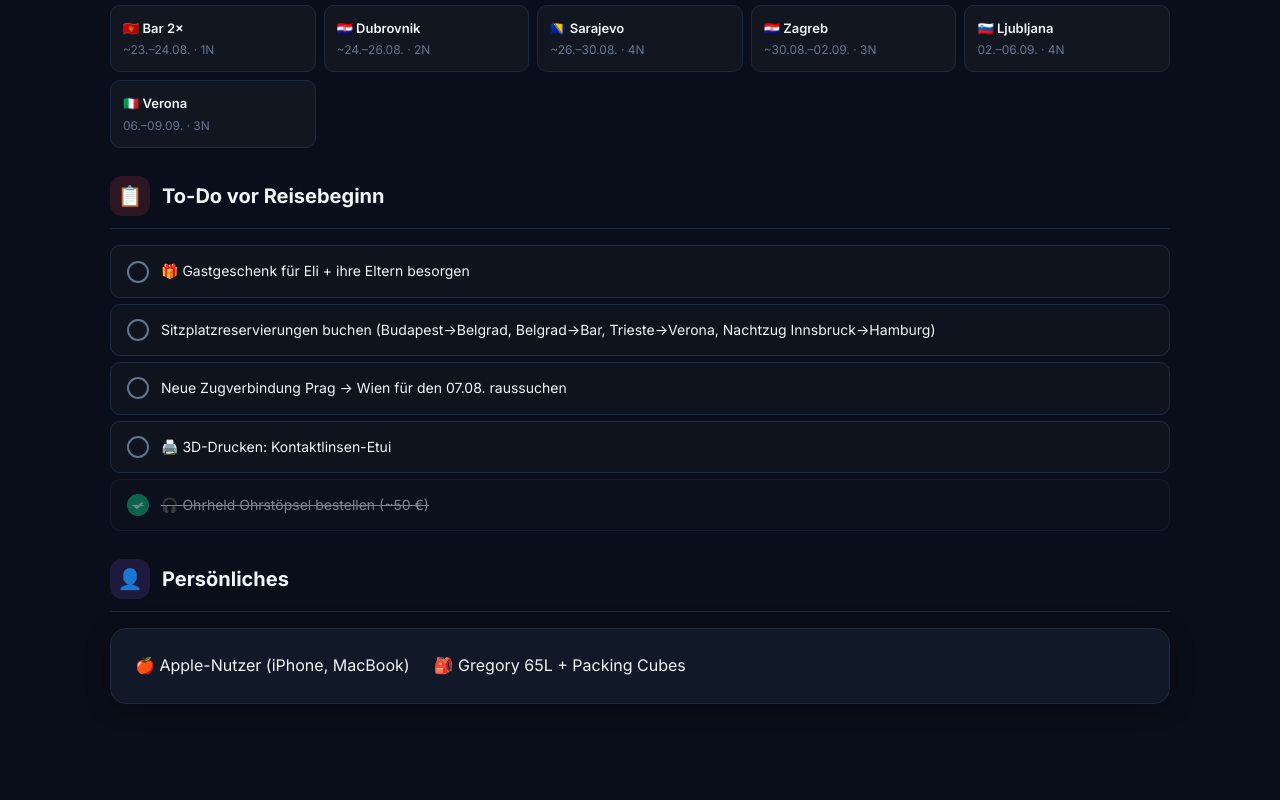
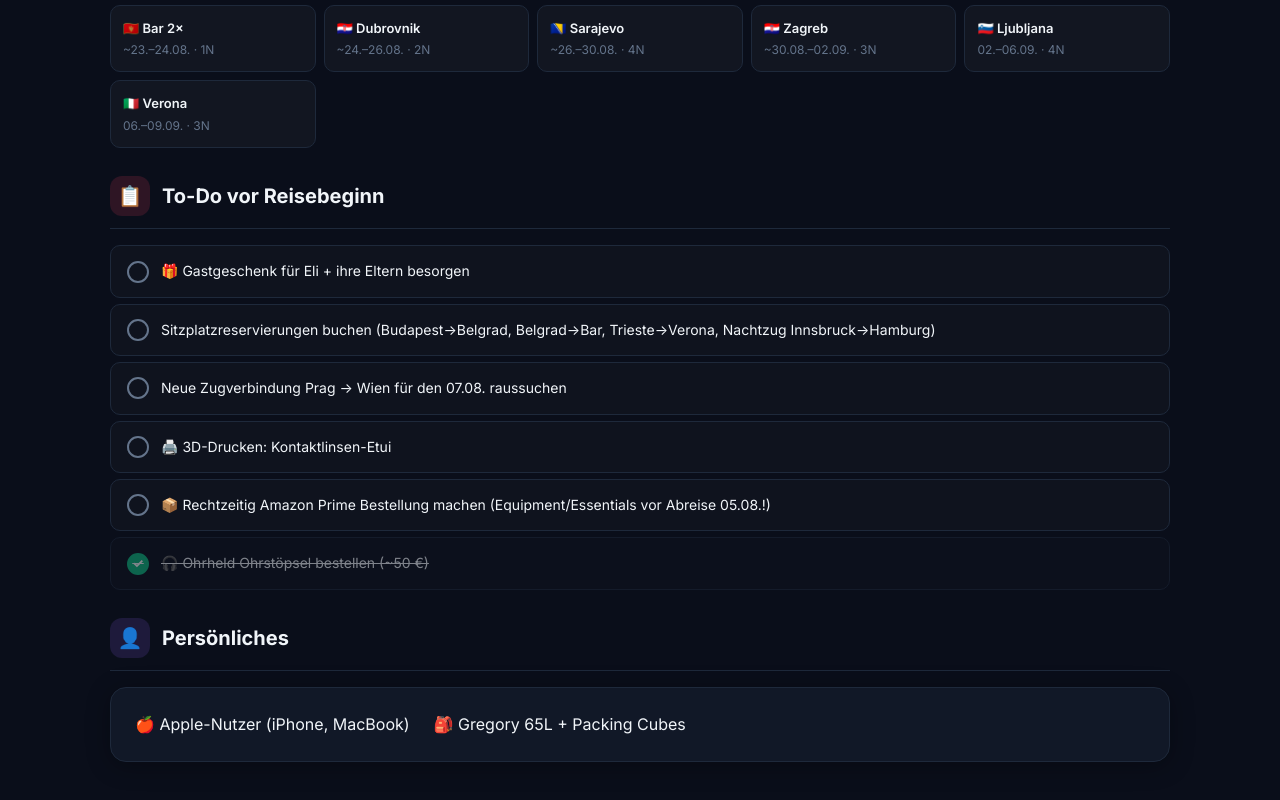
Before and after one commit to jonahzf/Interrail, a plain HTML site: page index.html in a window 1280 px wide. Shown: the part 4122-4922 px from the top of the page. Drawn offline with Linux system fonts and the light colour scheme.

Commit message:
Add Amazon Prime ordering reminder to To-Do list

```diff
--- a/index.html
+++ b/index.html
@@ -568,7 +568,7 @@
         }
     </style>
 </head>
-<body id="app-body" data-version="2026-07-30T00:00:00">
+<body id="app-body" data-version="2026-07-30T21:30:00">
 <div class="container">
 
     <!-- HERO -->
@@ -841,6 +841,7 @@
         <div class="todo-item"><div class="todo-check"></div><span>Sitzplatzreservierungen buchen (Budapest→Belgrad, Belgrad→Bar, Trieste→Verona, Nachtzug Innsbruck→Hamburg)</span></div>
         <div class="todo-item"><div class="todo-check"></div><span>Neue Zugverbindung Prag → Wien für den 07.08. raussuchen</span></div>
         <div class="todo-item"><div class="todo-check"></div><span>🖨️ 3D-Drucken: Kontaktlinsen-Etui</span></div>
+        <div class="todo-item"><div class="todo-check"></div><span>📦 Rechtzeitig Amazon Prime Bestellung machen (Equipment/Essentials vor Abreise 05.08.!)</span></div>
         <div class="todo-item done"><div class="todo-check done"></div><span>🎧 Ohrheld Ohrstöpsel bestellen (~50 €)</span></div>
     </div>
 
```
Also changed, not shown: reise_info.html (+2 -1 lines), reise_info.txt.
